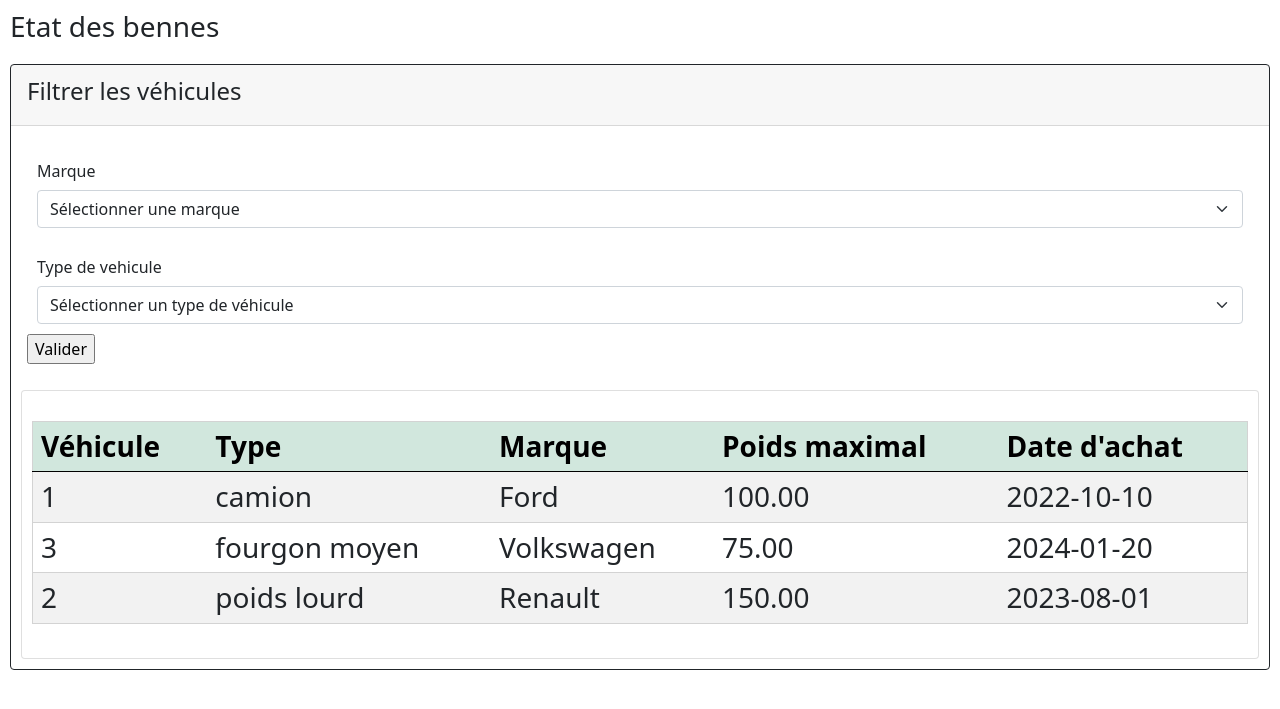
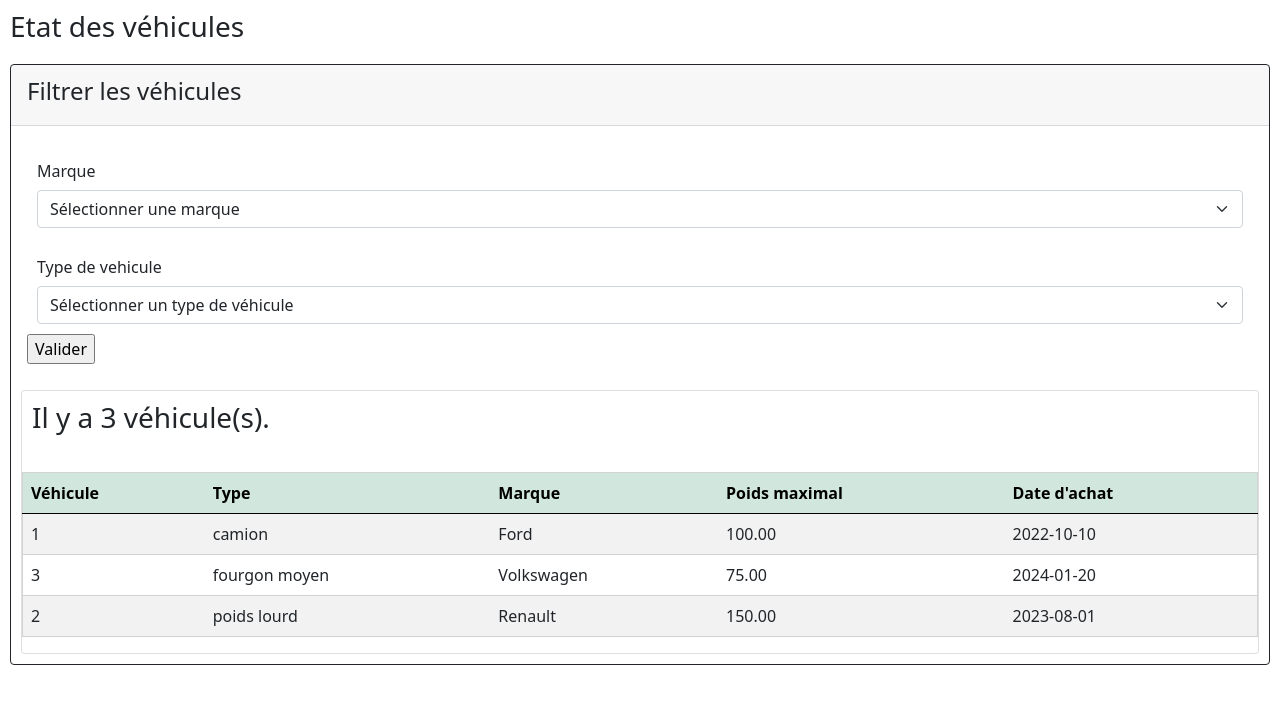
Before and after one commit to Suzdeloffre/SAE3-7, a Flask app: page /vehicule/etat in a window 1280 px wide. Shown: the part 42-751 px from the top of the page. Run offline with Flask 3, Linux system fonts and the light colour scheme; data comes from the database, SQL or seed files in the repository; data that the repository does not hold is empty; some libraries are stand-ins or nearby versions.

Commit message:
ajout etat vehicule

```diff
--- a/sae.04/app.py
+++ b/sae.04/app.py
@@ -7,10 +7,10 @@ app.config["TEMPLATES_AUTO_RELOAD"] = True
 def get_db():
     if 'db' not in g:
         g.db =  pymysql.connect(
-            host="serveurmysql", # à modifier
-            user="acolas", # à modifier
+            host="serveurmysql.iut-bm.univ-fcomte.fr", # à modifier
+            user="sdeloffr", # à modifier
             password="mdp", # à modifier
-            database="BDD_acolas", # à modifier
+            database="BDD_sdeloffr", # à modifier
             charset='utf8mb4',
             cursorclass=pymysql.cursors.DictCursor
         )
--- a/sae.04/templates/benne/benne_etat.html
+++ b/sae.04/templates/benne/benne_etat.html
@@ -47,7 +47,7 @@
     </form>
 
     <div class="card" style="margin:10px">
-        <h3>Il y a un volume total de {{ Vtotal.v }}m3 pour {{ Vtotal.nb }} bennes</h3>
+        <h3>Il y a un volume total de {{ Vtotal.v }}m3 pour {{ Vtotal.nb }} benne(s)</h3>
        <table class="table table-striped table-hover" style="margin-top:20px; padding: 10px; border:lightgrey solid 1px">
             <thead>
             <tr class="table-success" >
--- a/sae.04/templates/vehicule/vehicule_etat.html
+++ b/sae.04/templates/vehicule/vehicule_etat.html
@@ -5,7 +5,7 @@
 {% endblock %}
 
 {% block body %}
-    <h3>Etat des bennes</h3>
+    <h3>Etat des véhicules</h3>
     <form method="post" action="/benne/etat">
         <div class="card border-dark mb-3"  style="max-width: 100%;margin: 10px">
             <div class="card-header">
@@ -43,8 +43,8 @@
     </form>
 
     <div class="card" style="margin:10px">
-        <h3 Il y a {{ nbV.nb_v }} véhicule.</h3>
-        <table class="table table-striped table-hover" style="margin-top:20px; padding: 10px; border:lightgrey solid 1px; height: 50%; ">
+        <h3> Il y a {{ nbV.nb_v }} véhicule(s).</h3>
+        <table class="table table-striped table-hover" style="margin-top:20px; padding: 10px; border:lightgrey solid 1px; ">
             <thead>
             <tr class="table-success" >
                     <th>Véhicule</th>
```
